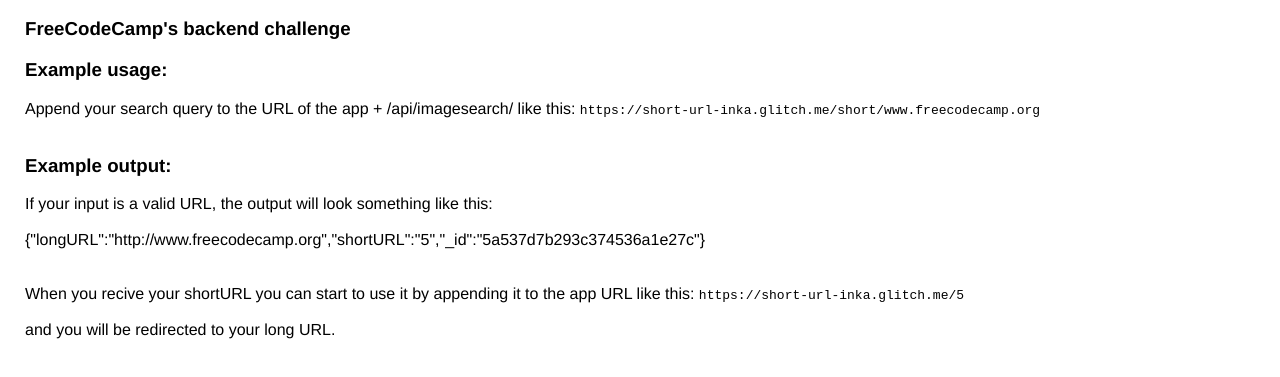
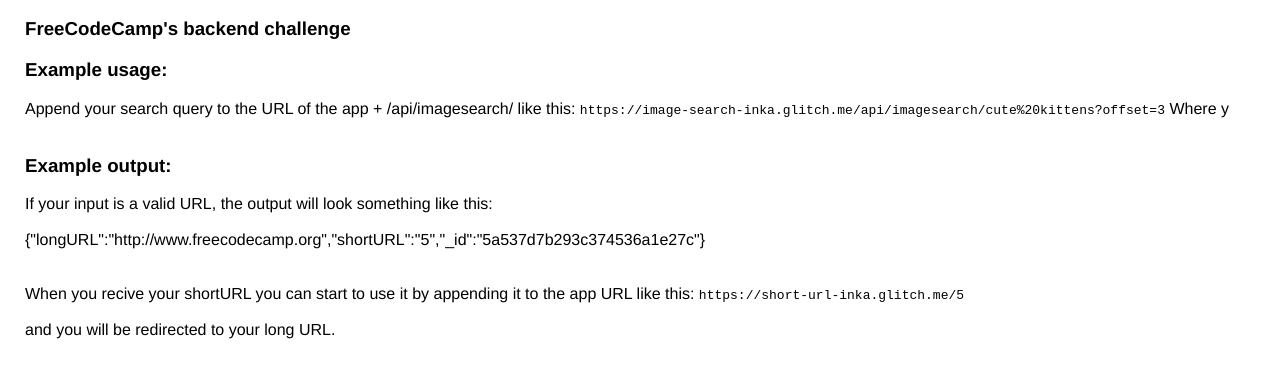
Before and after one commit to Inka13/image-search-abstraction-layer, a website: page views/index.html in a window 1280 px wide. Shown: the part 65-442 px from the top of the page. Drawn offline with Linux system fonts and the light colour scheme.

Commit message:
💝🚞 Checkpoint views/index.html:617097/43

```diff
--- a/views/index.html
+++ b/views/index.html
@@ -27,8 +27,8 @@
         <h3>
           Example usage:
         </h3>
-        Append your search query to the URL of the app + /api/imagesearch/ like this: <code class="url">https://short-url-inka.glitch.me/short/www.freecodecamp.org</code>
-
+        Append your search query to the URL of the app + /api/imagesearch/ like this: <code class="url">https://image-search-inka.glitch.me/api/imagesearch/cute%20kittens?offset=3</code>
+        Where y
       <br><br>
         <h3>
           Example output:
```
